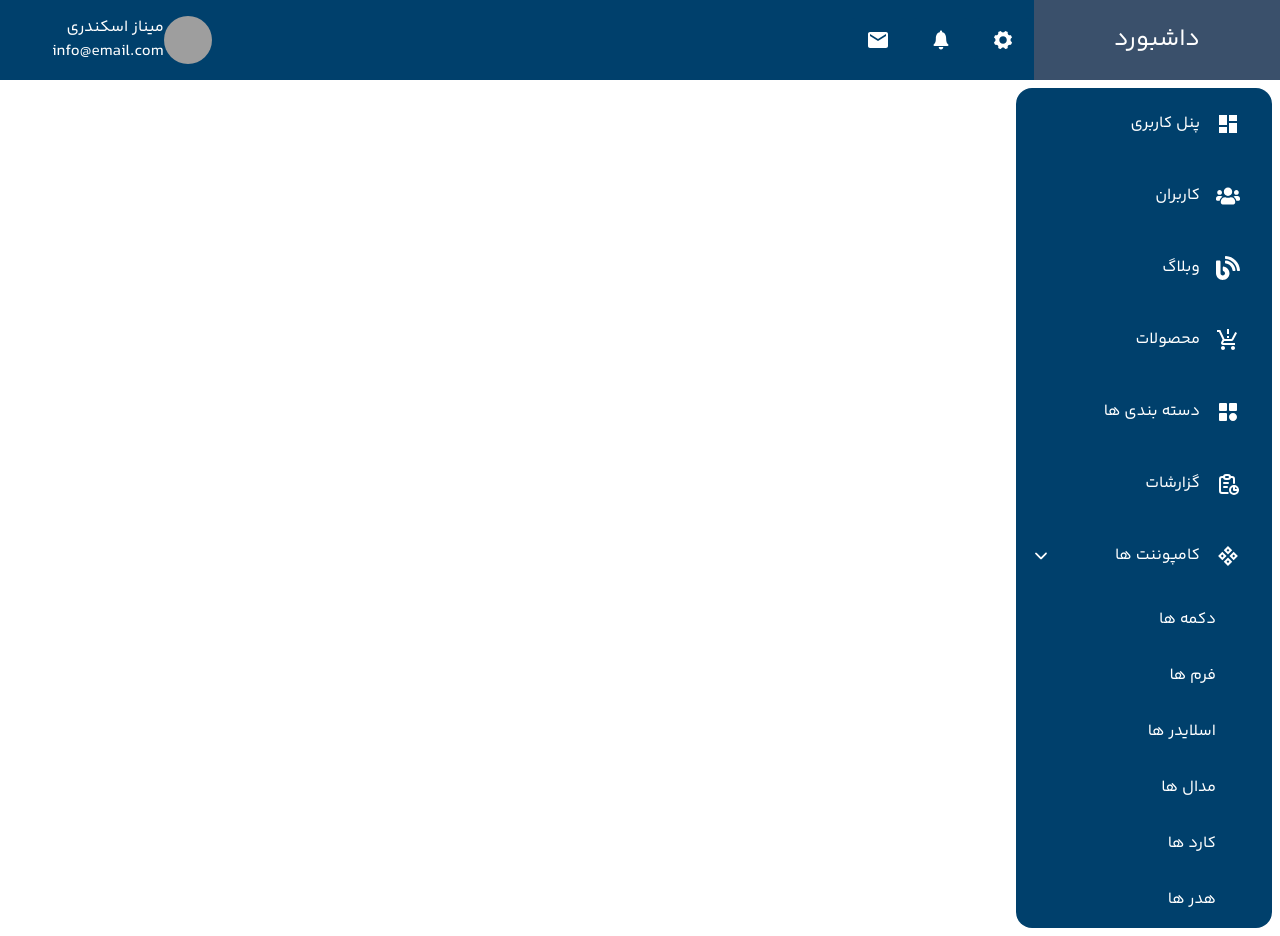
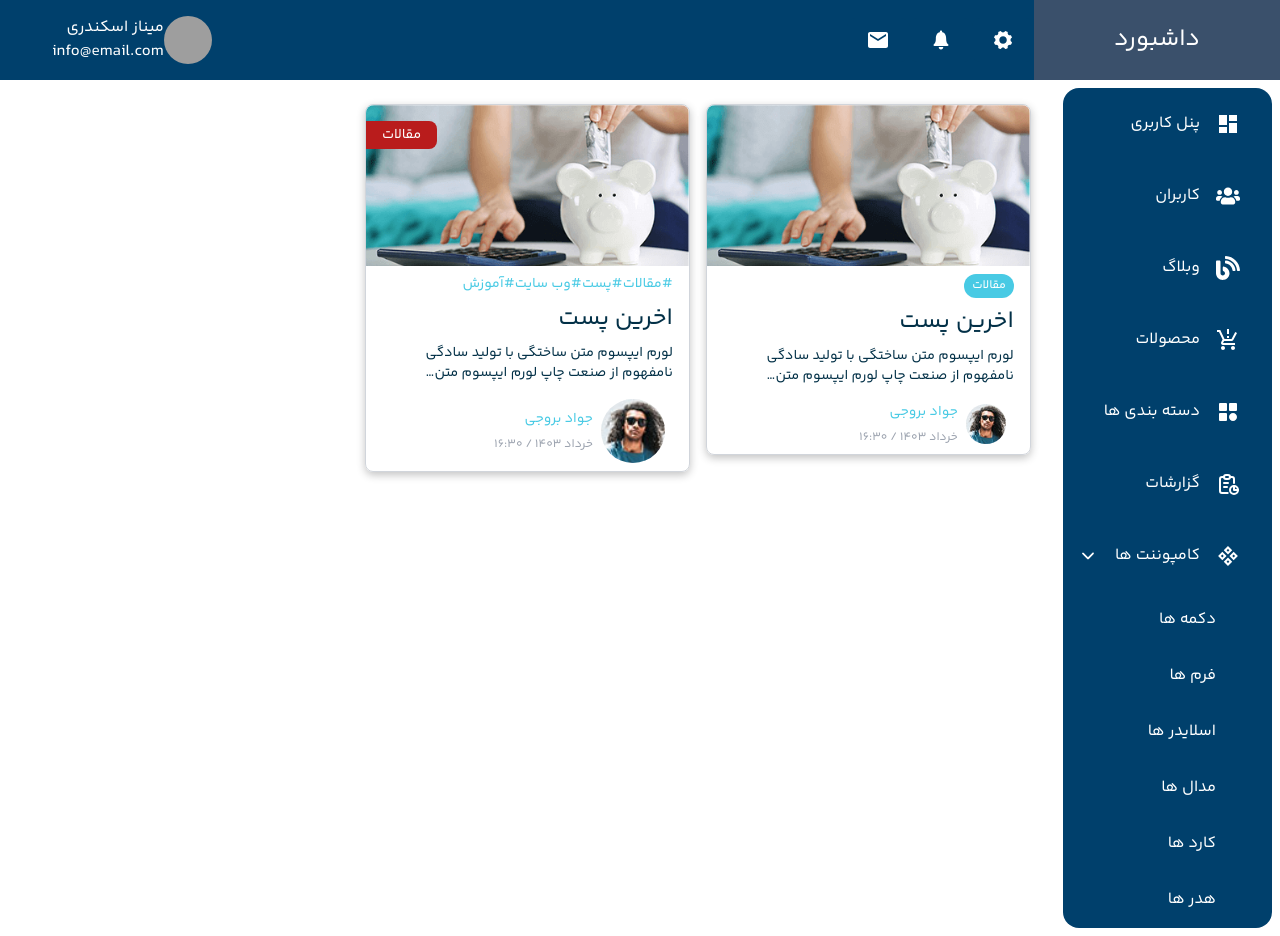
Before and after one commit to javadboroji/react-dashboard, a React (Vite) app in the folder vite-number-conversion/: page /cards in a window 1280 px wide. Built offline with nearby package versions, Linux system fonts and the light colour scheme; grey boxes are pictures that could not be loaded.

Commit message:
Add Card component

```diff
--- /dev/null
+++ b/vite-number-conversion/src/Pages/Components/Cards/Card.Style.css
@@ -0,0 +1,3 @@
+.borderCard{
+    border: 1px solid rgb(209 213 219 );
+}
--- /dev/null
+++ b/vite-number-conversion/src/Pages/Components/Cards/Cards.basic.tsx
@@ -0,0 +1,117 @@
+import { Col, Row } from 'antd'
+import React from 'react'
+import card from "../../../assets/card.png";
+import profile2 from '../../../../public/images/us-2.jpg';
+import "./Card.Style.css"
+import { Link } from 'react-router-dom';
+function CardsBasic() {
+    return (
+        <div className='container p-6'>
+            <Row gutter={[16,16]}>
+
+            <CardInitial
+                cardImage={card} title='اخرین پست'
+                description='لورم ایپسوم متن ساختگی با تولید سادگی نامفهوم از صنعت چاپ  لورم ایپسوم متن ساختگی با تولید سادگی نامفهوم از صنعت چاپ '
+                textColor='text-black'
+                date='خرداد 1403 / 16:30'
+                userName='جواد بروجی'
+                profile={profile2}
+                dateColor='text-gray-400'
+                authorTextColor='text-blue-50'
+                boxShadow={true}
+                category={<span className='text-white w-fit bg-blue-50 rounded-3xl text-xs py-1 px-2'> مقالات </span>}
+            />
+            <CardWidthTags
+                cardImage={card} title='اخرین پست'
+                description='لورم ایپسوم متن ساختگی با تولید سادگی نامفهوم از صنعت چاپ  لورم ایپسوم متن ساختگی با تولید سادگی نامفهوم از صنعت چاپ '
+                textColor='text-black'
+                date='خرداد 1403 / 16:30'
+                userName='جواد بروجی'
+                profile={profile2}
+                dateColor='text-gray-400'
+                authorTextColor='text-blue-50'
+                boxShadow={true}
+                category={<span className='text-white w-fit bg-red-700 absolute top-4 left-0  rounded-tr-lg rounded-br-lg text-sm py-1 px-4'> مقالات </span>}
+                tags={['مقالات' , 'پست' ,'وب سایت', 'آموزش']}
+            />
+            </Row>
+        </div>
+    )
+}
+
+export default CardsBasic
+
+interface AuthorCard {
+    profile?: string,
+    userName?: string
+}
+
+type CardInitialType = AuthorCard & {
+    cardImage: string,
+    title: string,
+    description: string,
+    textColor: string,
+    date?: string,
+    authorTextColor?: string,
+    dateColor?: string,
+    boxShadow?: true,
+    category?: any,
+    tags?:string[]
+}
+const CardInitial: React.FC<CardInitialType> = ({ cardImage, title, description, textColor, date, userName, profile, dateColor, authorTextColor, boxShadow, category }) => {
+
+    return (
+        <>
+            <Col xs={24} md={12} lg={8}>
+                <Link to={'/'}>
+                    <div className={`${boxShadow && 'shadow-[rgba(0,_0,_0,_0.24)_0px_3px_8px]'}  w-full rounded-lg borderCard`}>
+                        <div className=' w-full relative pt-[50%] rounded-tl-lg rounded-tr-lg overflow-hidden'>
+                            <img className='w-full h-full object-cover absolute top-[50%] left-[50%] translate-x-[-50%] translate-y-[-50%]' src={cardImage} alt={cardImage} />
+                        </div>
+                        <div className='flex flex-col px-4 py-2'>
+                            {category && category}
+                            <p className={`${textColor ? textColor : 'text-zinc-950'} font-bold text-2xl line-clamp-1 leading-8 py-2`}> {title}</p>
+                            <span className={`${textColor ? textColor : 'text-zinc-950'} text-sm line-clamp-2`}>{description}</span>
+                        </div>
+                        <div className={`${userName ? 'flex  items-center' : 'flex'} px-4 py-2`}>
+                            {profile && <img className='w-10 h-10 rounded-full mx-2' src={profile} alt={profile} />}
+                            <div className='flex flex-col'>
+                                <span className={`${authorTextColor ? authorTextColor : textColor} text-sm pb-2 `}>{userName}</span>
+                                <span className={`${dateColor} text-xs `}>{date}</span>
+                            </div>
+                        </div>
+                    </div>
+                </Link>
+            </Col>
+        </>
+    )
+}
+
+const CardWidthTags: React.FC<CardInitialType> = ({ cardImage, title, description, textColor, date, userName, profile, dateColor, authorTextColor, boxShadow, category,tags }) => {
+    return (
+        <>
+            <Col xs={24} md={12} lg={8}>
+                <Link to={'/'}>
+                    <div className={`${boxShadow && 'shadow-[rgba(0,_0,_0,_0.24)_0px_3px_8px]'}  w-full rounded-lg borderCard`}>
+                        <div className=' w-full relative pt-[50%] rounded-tl-lg rounded-tr-lg overflow-hidden'>
+                            <img className='w-full h-full object-cover absolute top-[50%] left-[50%] translate-x-[-50%] translate-y-[-50%]' src={cardImage} alt={cardImage} />
+                            {category && category}
+                        </div>
+                        <div className='flex flex-col px-4 py-2'>
+                            <div className='flex'>{tags&&tags.map((tag ,i)=><span key={i+'tag'} className='text-blue-50'> #{tag}</span>)}</div>
+                            <p className={`${textColor ? textColor : 'text-zinc-950'} font-bold text-2xl line-clamp-1 leading-8 py-2`}> {title}</p>
+                            <span className={`${textColor ? textColor : 'text-zinc-950'} text-sm line-clamp-2`}>{description}</span>
+                        </div>
+                        <div className={`${userName ? 'flex  items-center' : 'flex'} px-4 py-2`}>
+                            {profile && <img className='w-16 h-16 rounded-full mx-2' src={profile} alt={profile} />}
+                            <div className='flex flex-col'>
+                                <span className={`${authorTextColor ? authorTextColor : textColor} text-sm pb-2 `}>{userName}</span>
+                                <span className={`${dateColor} text-xs `}>{date}</span>
+                            </div>
+                        </div>
+                    </div>
+                </Link>
+            </Col>
+        </>
+    )
+}
--- a/vite-number-conversion/src/Pages/Components/Header/Header.basic.tsx
+++ b/vite-number-conversion/src/Pages/Components/Header/Header.basic.tsx
@@ -64,7 +64,7 @@ function HeaderBasic() {
     }
     const [headerSearch, setHeaderSearch] = useState("")
   return (
-    <div className='w-full'>
+    <div className=' w-full'>
         <NavbarWidthSearch menuList={menuList} headerLogo={headerLogo} setHeaderSearch={setHeaderSearch} boxShadow={true} fullWidth={true} leftBox={<Button className='border-0 shadow-none'><FaSignOutAlt size={24} color='rgb(29 78 216 )' /></Button>}/>
     </div>
   )
--- a/vite-number-conversion/src/Pages/Components/Header/NavbarWidthSearch.tsx
+++ b/vite-number-conversion/src/Pages/Components/Header/NavbarWidthSearch.tsx
@@ -6,30 +6,32 @@ type NavbarWidthSearchProps = {
     headerLogo: menuSiteLogo,
     boxShadow?: boolean,
     fullWidth?: boolean,
-    menuFix?:boolean,
-    leftBox?:any,
+    menuFix?: boolean,
+    leftBox?: any,
     setHeaderSearch: React.Dispatch<React.SetStateAction<string>>
 };
-const NavbarWidthSearch: React.FC<NavbarWidthSearchProps> = ({ menuList, headerLogo, boxShadow, fullWidth,menuFix ,leftBox}) => {
+const NavbarWidthSearch: React.FC<NavbarWidthSearchProps> = ({ menuList, headerLogo, boxShadow, fullWidth, menuFix, leftBox }) => {
     const [showMwenu, setShowMwenu] = useState(false)
     const openModal = () => {
         setShowMwenu((prev) => !prev)
     }
     return (
         <>
-            <nav className={` ${menuFix&&'fixed w-full top-0 left-0'} bg-white border-gray-200 dark:bg-gray-900 ${fullWidth ? 'px-8' : 'px-20 md:px-10 sm:px-0'} ${boxShadow && 'shadow-[0_3px_10px_rgb(0,0,0,0.2)]'}`}>
+            <nav className={` ${menuFix && 'fixed w-full top-0 left-0'} bg-white border-gray-200 dark:bg-gray-900 ${fullWidth ? 'px-8' : 'px-20 md:px-10 sm:px-0'} ${boxShadow && 'shadow-[0_3px_10px_rgb(0,0,0,0.2)]'}`}>
                 <div className=" w-full flex flex-wrap min-h-16 justify-between mx-auto ">
                     <Link to={headerLogo.homeUrl} className="flex items-center space-x-3 rtl:space-x-reverse">
                         <img src={headerLogo.logSrc} className="h-8" alt="Flowbite Logo" />
                         <span className="self-center text-xl font-semibold whitespace-nowrap dark:text-white">{headerLogo.siteName}</span>
                     </Link>
 
-                    <button onClick={openModal} data-collapse-toggle="navbar-search" type="button" className="inline-flex items-center p-2 w-10 h-10 justify-center text-sm text-gray-500 rounded-lg md:hidden hover:bg-gray-100 focus:outline-none focus:ring-2 focus:ring-gray-200 dark:text-gray-400 dark:hover:bg-gray-700 dark:focus:ring-gray-600" aria-controls="navbar-search" aria-expanded="false">
-                        <span className="sr-only">Open main menu</span>
-                        <svg className="w-5 h-5" aria-hidden="true" xmlns="http://www.w3.org/2000/svg" fill="none" viewBox="0 0 17 14">
-                            <path stroke="currentColor" stroke-linecap="round" stroke-linejoin="round" stroke-width="2" d="M1 1h15M1 7h15M1 13h15" />
-                        </svg>
-                    </button>
+                    <div className='items-center flex items-center md:hidden'>
+                        <button onClick={openModal} data-collapse-toggle="navbar-search" type="button" className="inline-flex  p-2 w-10 h-10 justify-center text-sm text-gray-500 rounded-lg  hover:bg-gray-100 focus:outline-none focus:ring-2 focus:ring-gray-200 dark:text-gray-400 dark:hover:bg-gray-700 dark:focus:ring-gray-600" aria-controls="navbar-search" aria-expanded="false">
+                            <span className="sr-only">Open main menu</span>
+                            <svg className="w-5 h-5" aria-hidden="true" xmlns="http://www.w3.org/2000/svg" fill="none" viewBox="0 0 17 14">
+                                <path stroke="currentColor" stroke-linecap="round" stroke-linejoin="round" stroke-width="2" d="M1 1h15M1 7h15M1 13h15" />
+                            </svg>
+                        </button>
+                    </div>
                     <div className={`items-center justify-between ${showMwenu ? 'flex flex-col' : 'hidden'} w-full md:flex md:w-auto md:order-0`} id="navbar-search">
 
                         <ul className="flex flex-col p-4 h-full items-center w-full md:p-0 mt-4 font-medium border border-gray-100 rounded-lg bg-gray-50 md:space-x-8 rtl:space-x-reverse md:flex-row md:mt-0 md:border-0 md:bg-white dark:bg-gray-800 md:dark:bg-gray-900 dark:border-gray-700">
@@ -47,10 +49,10 @@ const NavbarWidthSearch: React.FC<NavbarWidthSearchProps> = ({ menuList, headerL
                                     </ul>
                                 </li>
                             ))}
-
+                            <div className='flex md:hidden items-center'>{leftBox} </div>
                         </ul>
                     </div>
-                    <div className='flex  items-center'>{leftBox} </div>
+                    <div className='hidden md:flex items-center'>{leftBox} </div>
                 </div>
             </nav>
 
--- a/vite-number-conversion/src/Routes/AdminRoute.tsx
+++ b/vite-number-conversion/src/Routes/AdminRoute.tsx
@@ -10,6 +10,7 @@ import ButtonsCom from '../Pages/Components/Buttons/ButtonsCom';
 import FormsBas from '../Pages/Components/Forms/Forms.basic';
 import ModalBas from '../Pages/Components/Modals/Modal.basic';
 import HeaderBasic from '../Pages/Components/Header/Header.basic';
+import CardsBasic from '../Pages/Components/Cards/Cards.basic';
 function AdminRoute() {
     return (
         <div>
@@ -27,6 +28,7 @@ function AdminRoute() {
                         <Route path='/forms' element={<FormsBas/>}  />
                         <Route path='/modals' element={<ModalBas/>}  />
                         <Route path='/headers' element={<HeaderBasic/>}  />
+                        <Route path='/cards' element={<CardsBasic/>}  />
                     </Routes>
                 </div>
 
```
Also changed, not shown: vite-number-conversion/src/assets/card.png (added).
